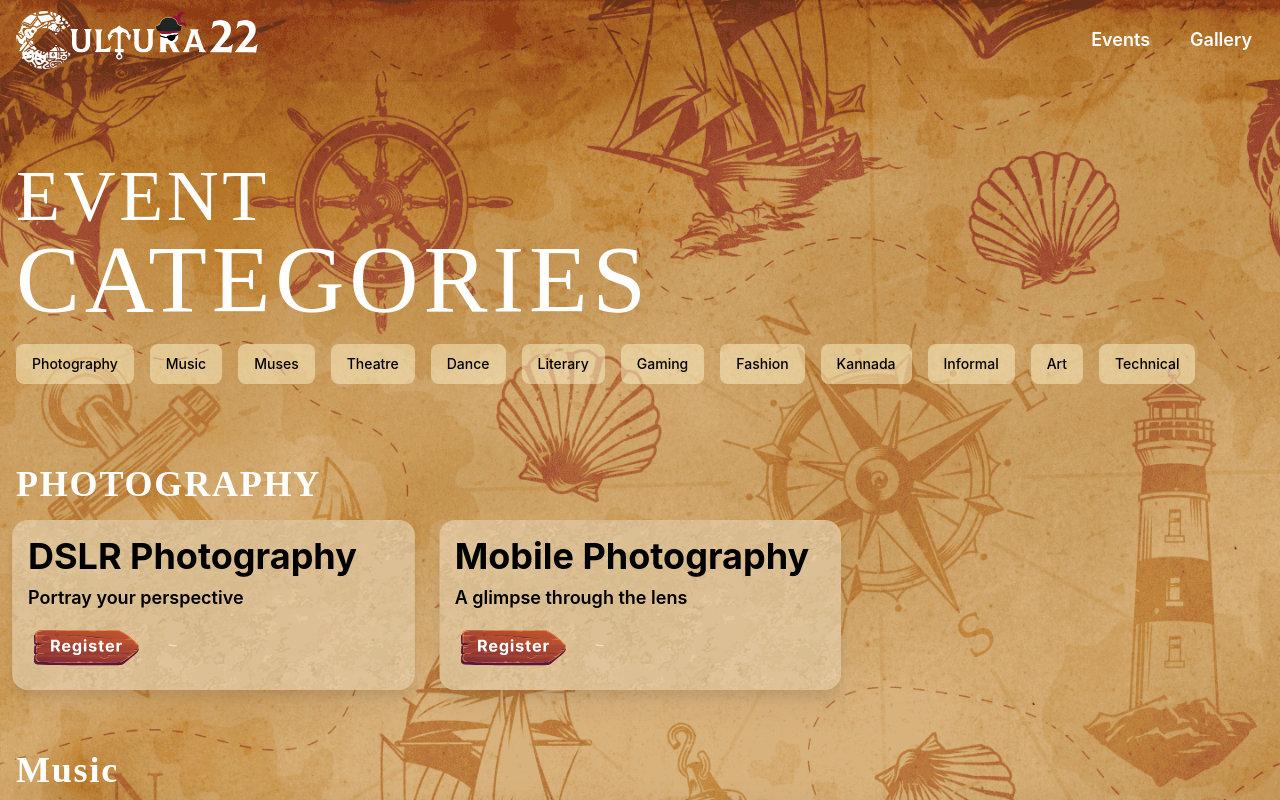
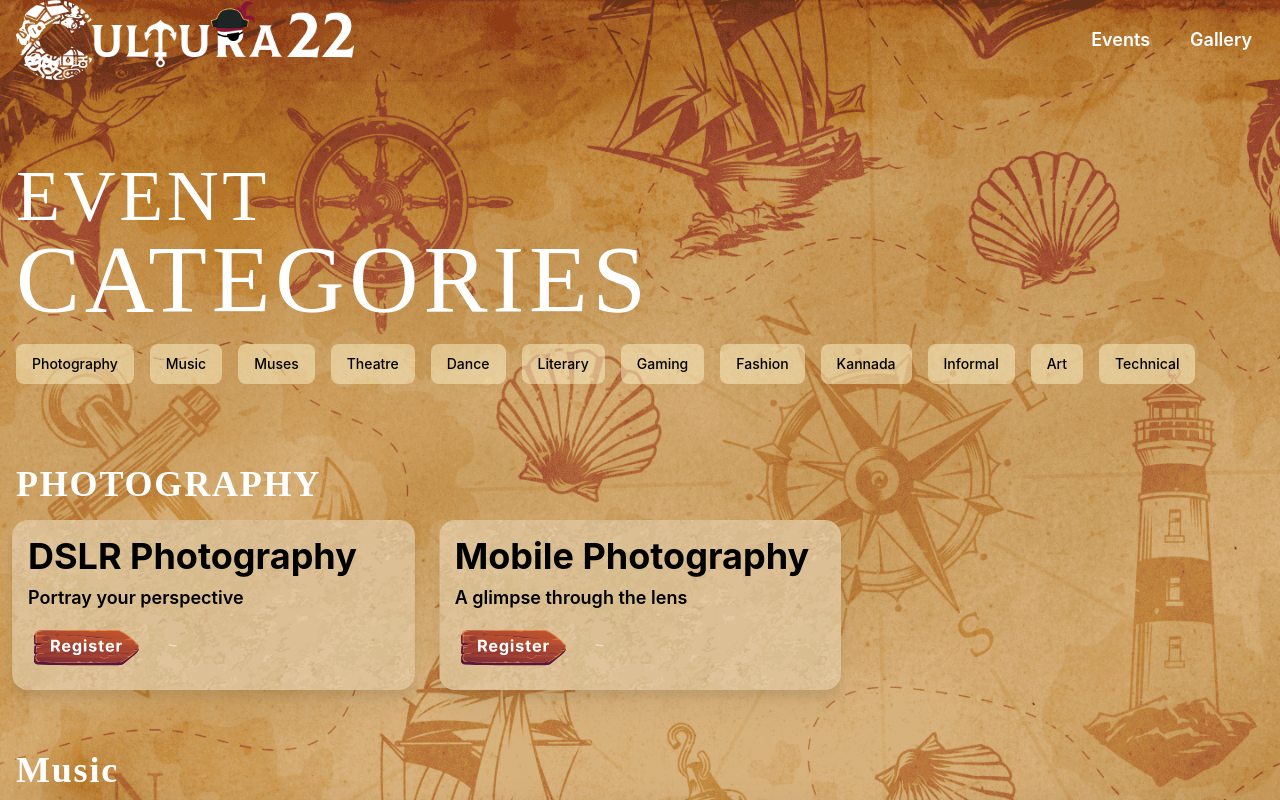
Before and after one commit to healertrix/cultura-final, a Next.js app: page /events in a window 1280 px wide. Shown: the top 800 px of the page. Built offline with nearby package versions, Linux system fonts and the light colour scheme; a web font is replaced by a local one.

Commit message:
image sizes updated

```diff
--- a/components/navbar.js
+++ b/components/navbar.js
@@ -13,7 +13,7 @@ export default function NavBar() {
               <div className="flex items-center   justify-between w-full">
                 <a href={"./"}>
                   <div className="flex justify-start items-center flex-shrink-0 ">
-										<img src="/Cultura222.png" width="25%" />
+                    <img src="/Cultura222.png" width="35%" className="navimg" />
                   </div>
                 </a>
                 <div className="hidden md:block">
--- a/styles/globals.css
+++ b/styles/globals.css
@@ -67,3 +67,10 @@ hgroup {
 	border-width: 0.1rem;
 	border-color: white;
 }
+
+
+	@media only screen and (max-width: 600px) {
+  .navimg{
+	  width: 65%;
+  }
+}
```
Lines whose indentation alone changed are shown as unchanged.
